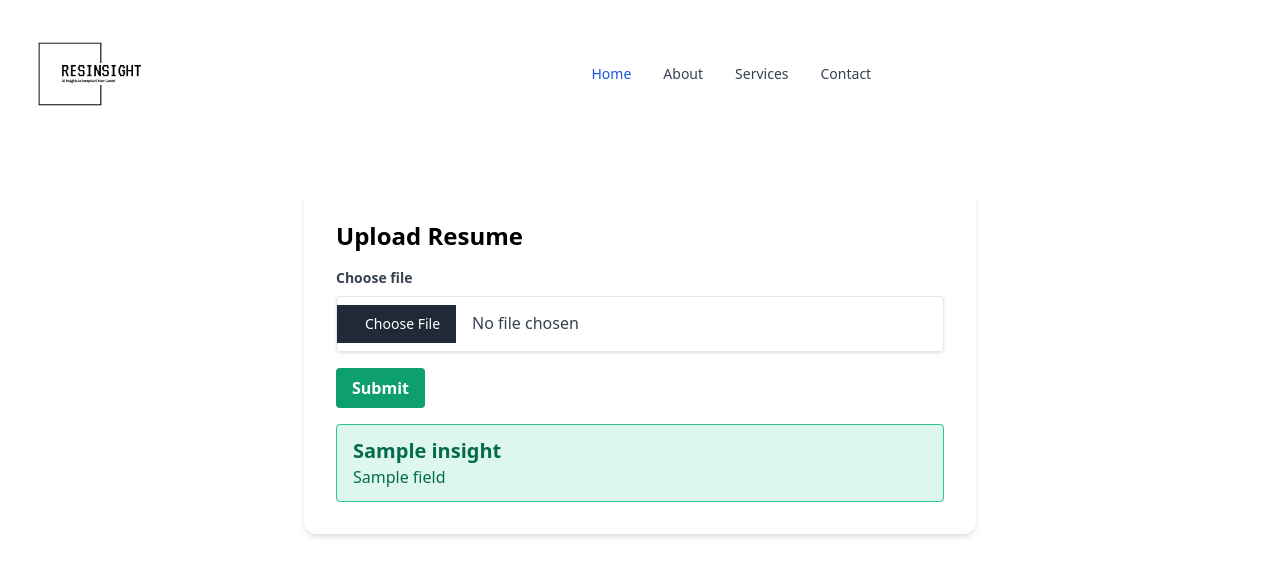
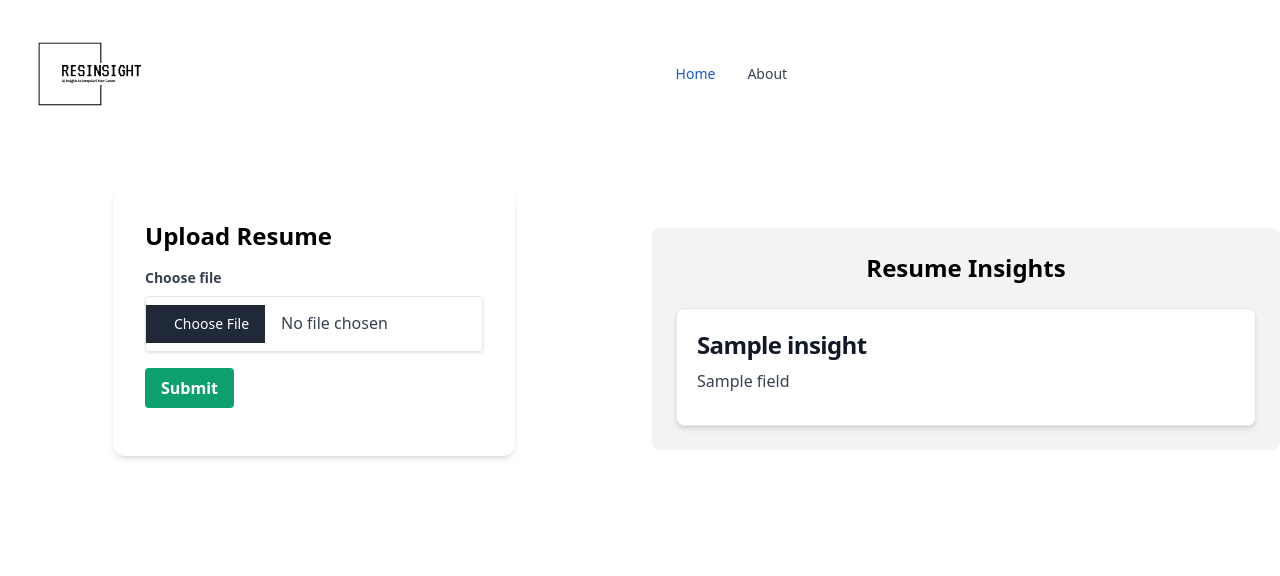
Before and after one commit to mohamedamor002/ResInsight, a Flask app: template templates/index.html in a window 1280 px wide. Shown: the top 576 px of the page. Run offline with Flask 3, Linux system fonts and the light colour scheme; the template is opened without the code that fills it: most values are stand-ins (such as "Sample title", 1, 10 or a date in 2020); style sheets or scripts are compiled from the project's sources; parts of the project's set-up code (start-up, migrations or seed data) failed here and were passed over; some libraries are stand-ins or nearby versions.

Commit message:
Improve the UI and layouts of  the home page

```diff
--- a/templates/base.html
+++ b/templates/base.html
@@ -39,14 +39,8 @@
                         <a href="#"
                             class="block py-2 pl-3 pr-4 text-gray-700 rounded hover:bg-gray-100 md:hover:bg-transparent md:hover:text-blue-700 md:p-0 md:dark:hover:text-white dark:text-gray-400 dark:hover:bg-gray-700 dark:hover:text-white md:dark:hover:bg-transparent dark:border-gray-700">About</a>
                     </li>
-                    <li>
-                        <a href="#"
-                            class="block py-2 pl-3 pr-4 text-gray-700 rounded hover:bg-gray-100 md:hover:bg-transparent md:hover:text-blue-700 md:p-0 md:dark:hover:text-white dark:text-gray-400 dark:hover:bg-gray-700 dark:hover:text-white md:dark:hover:bg-transparent dark:border-gray-700">Services</a>
-                    </li>
-                    <li>
-                        <a href="#"
-                            class="block py-2 pl-3 pr-4 text-gray-700 rounded hover:bg-gray-100 md:hover:bg-transparent md:hover:text-blue-700 md:p-0 md:dark:hover:text-white dark:text-gray-400 dark:hover:bg-gray-700 dark:hover:text-white md:dark:hover:bg-transparent dark:border-gray-700">Contact</a>
-                    </li>
+
+
                 </ul>
             </div>
         </div>
--- a/templates/index.html
+++ b/templates/index.html
@@ -3,6 +3,9 @@
 {% block title %}Resume Upload{% endblock %}
 
 {% block content %}
+<div class="container mx-auto mt-10">
+    <div class="grid grid-cols-1 md:grid-cols-2 gap-6">
+        <!-- Upload and Preview Section -->
         <div class="max-w-md mx-auto bg-white rounded-xl shadow-md overflow-hidden md:max-w-2xl">
             <div class="md:flex">
                 <div class="w-full p-8">
@@ -28,13 +31,16 @@
                         {% endwith %}
                       {% endif %}
                     </div>
+                </div>
+            </div>
+        </div>
+        <!-- Insights Section -->
         <div id="insights">
           {% if insights is defined %}
             {% with insights=insights %}
               {% include "insights.html" %}
             {% endwith %}
           {% endif %}
-            </div>
         </div>
     </div>
 </div>
--- a/templates/insights.html
+++ b/templates/insights.html
@@ -1,8 +1,17 @@
-{% for label,fields in insights.items() %}
-    {% set colors = 'bg-green-100 border border-green-400 text-green-700' if (fields|length > 0)
-        else 'bg-red-100 border border-red-400 text-red-700' %}
-    <div class="{{ colors }} px-4 py-3 rounded relative" role="alert">
-        <h1 class="text-xl font-bold">{{ label }}</h1>
-        {% for field in fields %}<p>{{ field }}</p>{% endfor %}
+{% block content %}
+<div class="container mx-auto mt-10 bg-gray-200 bg-opacity-50 p-6 rounded-lg">
+    <h1 class="text-2xl font-bold mb-6 text-center">Resume Insights</h1>
+    <div class="flex flex-col items-center gap-6">
+        {% for label, fields in insights.items() %}
+        <div class="w-full max-w-2xl bg-white border border-gray-200 rounded-lg shadow-md dark:bg-gray-800 dark:border-gray-700">
+            <div class="p-5">
+                <h5 class="mb-2 text-2xl font-bold tracking-tight text-gray-900 dark:text-white">{{ label }}</h5>
+                {% for field in fields %}
+                <p class="mb-3 font-normal text-gray-700 dark:text-gray-400">{{ field }}</p>
+                {% endfor %}
+            </div>
+        </div>
+        {% endfor %}
     </div>
-{% endfor %}
+</div>
+{% endblock %}
```
Lines whose indentation alone changed are shown as unchanged.
